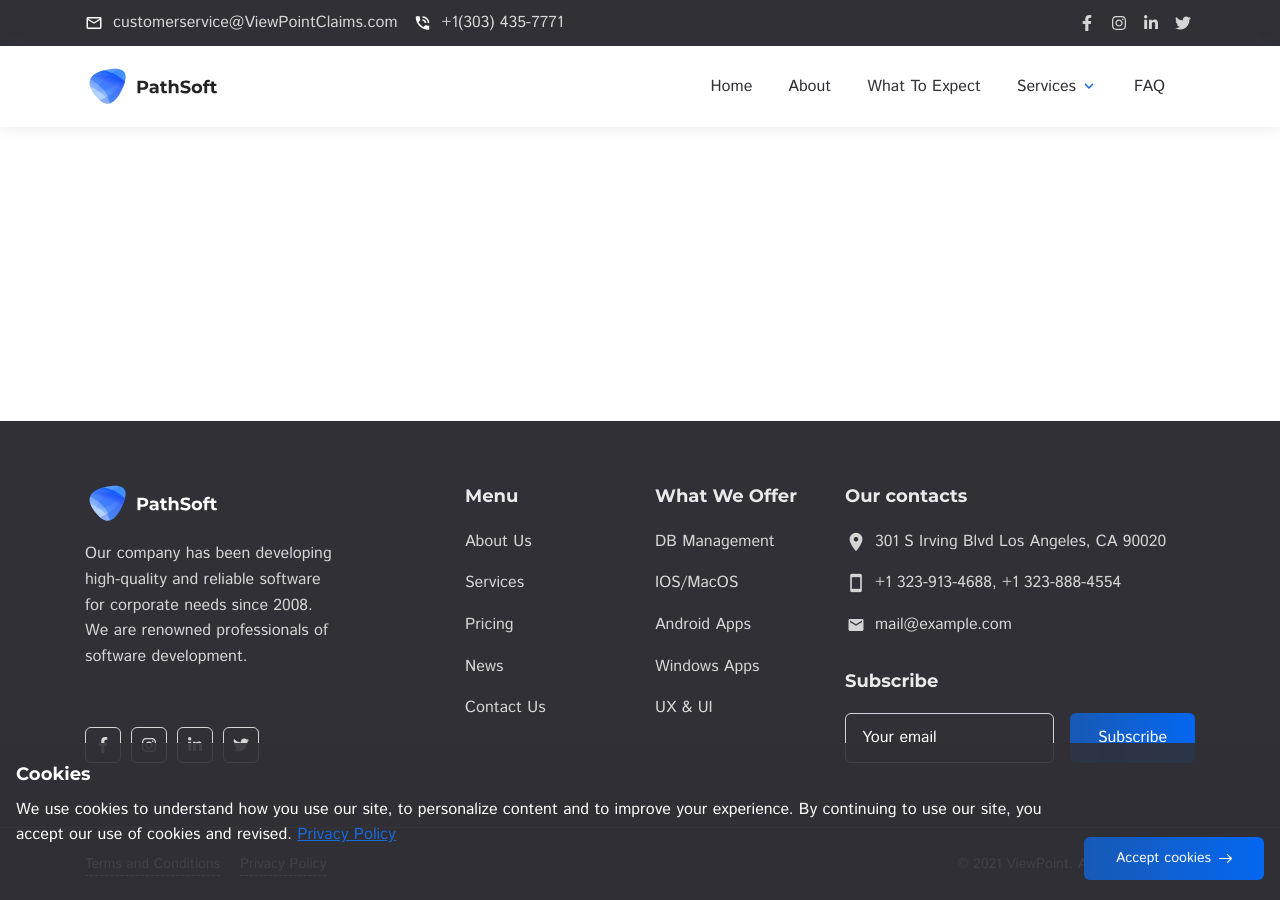
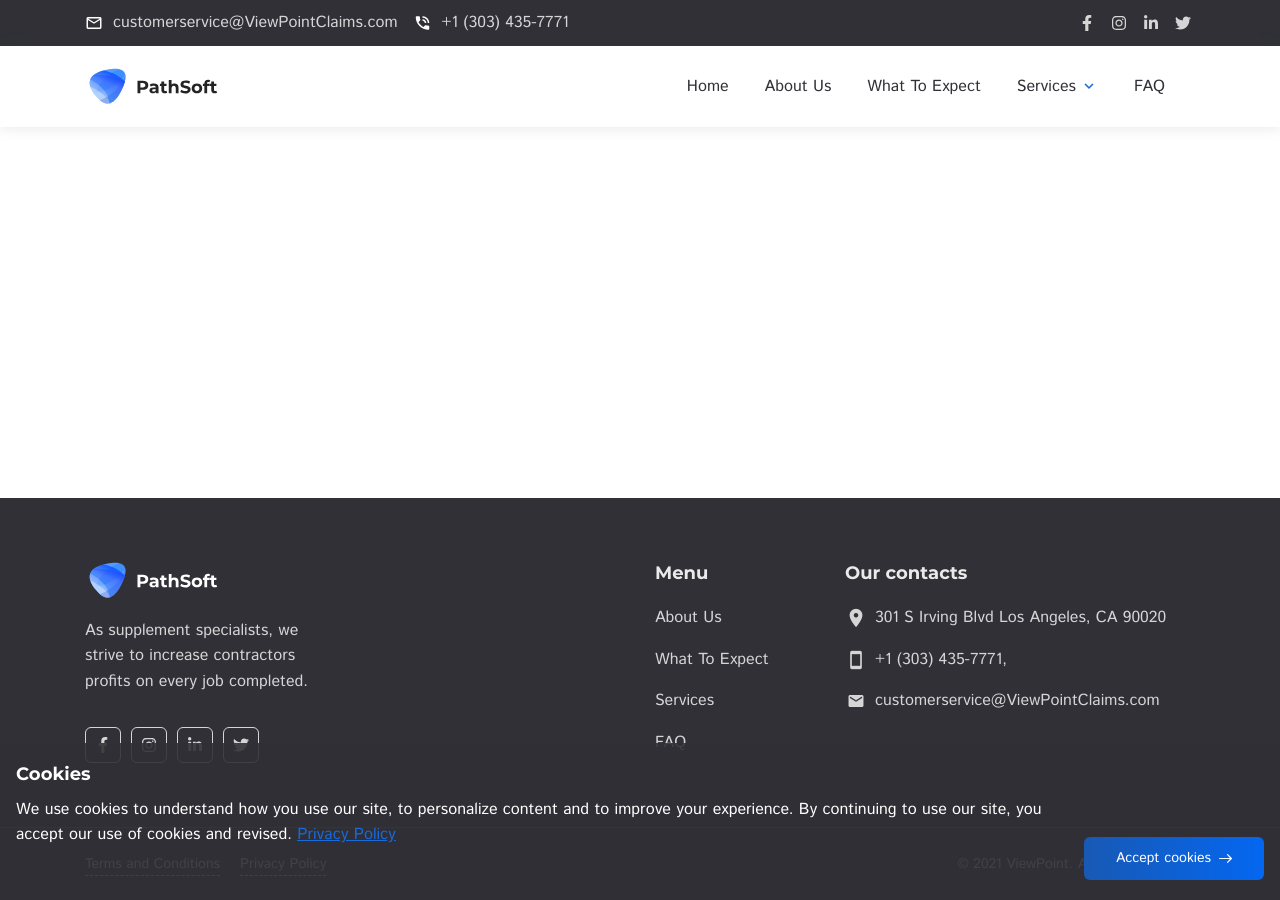
Before and after one commit to victorldleon/viewpoint, a Jekyll site: the page built from index.html, in a window 1280 px wide. Built offline with Jekyll 4.4.1, drawn with Linux system fonts in a browser that asks for light colours.

Commit message:
adds correct data to footer

```diff
--- a/_includes/footer.html
+++ b/_includes/footer.html
@@ -12,9 +12,8 @@
               </a>
               <div class="footer-company-desc">
                 <p>
-                  Our company has been developing high-quality and reliable
-                  software for corporate needs since 2008. We are renowned
-                  professionals of software development.
+                  As supplement specialists, we strive to increase contractors
+                  profits on every job completed.
                 </p>
               </div>
             </div>
@@ -24,17 +23,23 @@
           </div>
           <!-- End company info -->
         </div>
-        <div class="col-xl-2 offset-xl-1 col-md-3 col-5 col-lg-2 item">
+        <div class="col-xl-2 offset-xl-1 col-md-3 col-5 col-lg-2 item"></div>
+        <div class="col-xl-2 col-lg-3 col-md-3 col-7 item">
           <div class="footer-item">
             <h4 class="footer-item-heading">Menu</h4>
             <nav class="footer-nav">
               <ul class="footer-mnu">
                 <li>
+                  <a href="about.html" class="hover-link" data-title="About Us"
+                    ><span>About Us</span></a
+                  >
+                </li>
+                <li>
                   <a
-                    href="about-us.html"
+                    href="what-to-expect.html"
                     class="hover-link"
-                    data-title="About Us"
-                    ><span>About Us</span></a
+                    data-title="Services"
+                    ><span>What To Expect</span></a
                   >
                 </li>
                 <li>
@@ -46,55 +51,8 @@
                   >
                 </li>
                 <li>
-                  <a href="pricing.html" class="hover-link" data-title="Pricing"
-                    ><span>Pricing</span></a
-                  >
-                </li>
-                <li>
-                  <a href="news.html" class="hover-link" data-title="News"
-                    ><span>News</span></a
-                  >
-                </li>
-                <li>
-                  <a
-                    href="contact-us.html"
-                    class="hover-link"
-                    data-title="Contact Us"
-                    ><span>Contact Us</span></a
-                  >
-                </li>
-              </ul>
-            </nav>
-          </div>
-        </div>
-        <div class="col-xl-2 col-lg-3 col-md-3 col-7 item">
-          <div class="footer-item">
-            <h4 class="footer-item-heading">What We Offer</h4>
-            <nav class="footer-nav">
-              <ul class="footer-mnu">
-                <li>
-                  <a href="#!" class="hover-link" data-title="DB Management"
-                    ><span>DB Management</span></a
-                  >
-                </li>
-                <li>
-                  <a href="#!" class="hover-link" data-title="IOS/MacOS"
-                    ><span>IOS/MacOS</span></a
-                  >
-                </li>
-                <li>
-                  <a href="#!" class="hover-link" data-title="Android Apps"
-                    ><span>Android Apps</span></a
-                  >
-                </li>
-                <li>
-                  <a href="#!" class="hover-link" data-title="Windows Apps"
-                    ><span>Windows Apps</span></a
-                  >
-                </li>
-                <li>
-                  <a href="#!" class="hover-link" data-title="UX & UI"
-                    ><span>UX & UI</span></a
+                  <a href="faq.html" class="hover-link" data-title="Services"
+                    ><span>FAQ</span></a
                   >
                 </li>
               </ul>
@@ -116,42 +74,18 @@
                   >smartphone</i
                 >
                 <div class="footer-contact-info">
-                  <a href="#!" class="formingHrefTel">+1 323-913-4688</a>,
-                  <a href="#!" class="formingHrefTel">+1 323-888-4554</a>
+                  <a href="tel:+13034357771" class="formingHrefTel">+1 (303) 435-7771</a>,
                 </div>
               </li>
               <li>
                 <i class="material-icons md-22 footer-contact-email">email</i>
                 <div class="footer-contact-info">
-                  <a href="mailto:mail@example.com">mail@example.com</a>
+                  <a href="mailto:customerservice@ViewPointClaims.com">customerservice@ViewPointClaims.com</a>
                 </div>
               </li>
             </ul>
           </div>
-          <div class="footer-item">
-            <h4 class="footer-item-heading">Subscribe</h4>
-            <form action="#!" method="post" class="footer-subscribe">
-              <div class="form-field">
-                <label for="subscribe-email" class="form-field-label"
-                  >Your email</label
-                >
-                <input
-                  type="email"
-                  class="form-field-input"
-                  name="Subscribe_email"
-                  value=""
-                  autocomplete="off"
-                  required="required"
-                  id="subscribe-email"
-                />
-              </div>
-              <div class="form-btn">
-                <button type="submit" class="btn ripple">
-                  <span>Subscribe</span>
-                </button>
-              </div>
-            </form>
-          </div>
+
         </div>
       </div>
     </div>
--- a/_includes/header.html
+++ b/_includes/header.html
@@ -15,7 +15,7 @@
             <li>
               <a href="tel:+13034357771" class="formingHrefTel">
                 <i class="material-icons md-18">phone_in_talk</i>
-                <span>+1(303) 435-7771</span>
+                <span>+1 (303) 435-7771</span>
               </a>
             </li>
           </ul>
--- a/_includes/main_menu.html
+++ b/_includes/main_menu.html
@@ -4,7 +4,7 @@
       <a href="index.html">Home</a>
     </li>
     <li>
-      <a href="about.html">About</a>
+      <a href="about.html">About Us</a>
     </li>
     <li>
       <a href="what-to-expect.html">What To Expect</a>
--- a/_includes/mob_menu.html
+++ b/_includes/mob_menu.html
@@ -5,7 +5,7 @@
         <a href="index.html">Home</a>
       </li>
       <li>
-        <a href="about.html">About</a>
+        <a href="about.html">About Us</a>
       </li>
       <li>
         <a href="what-to-expect.html">What To Expect</a>
```
